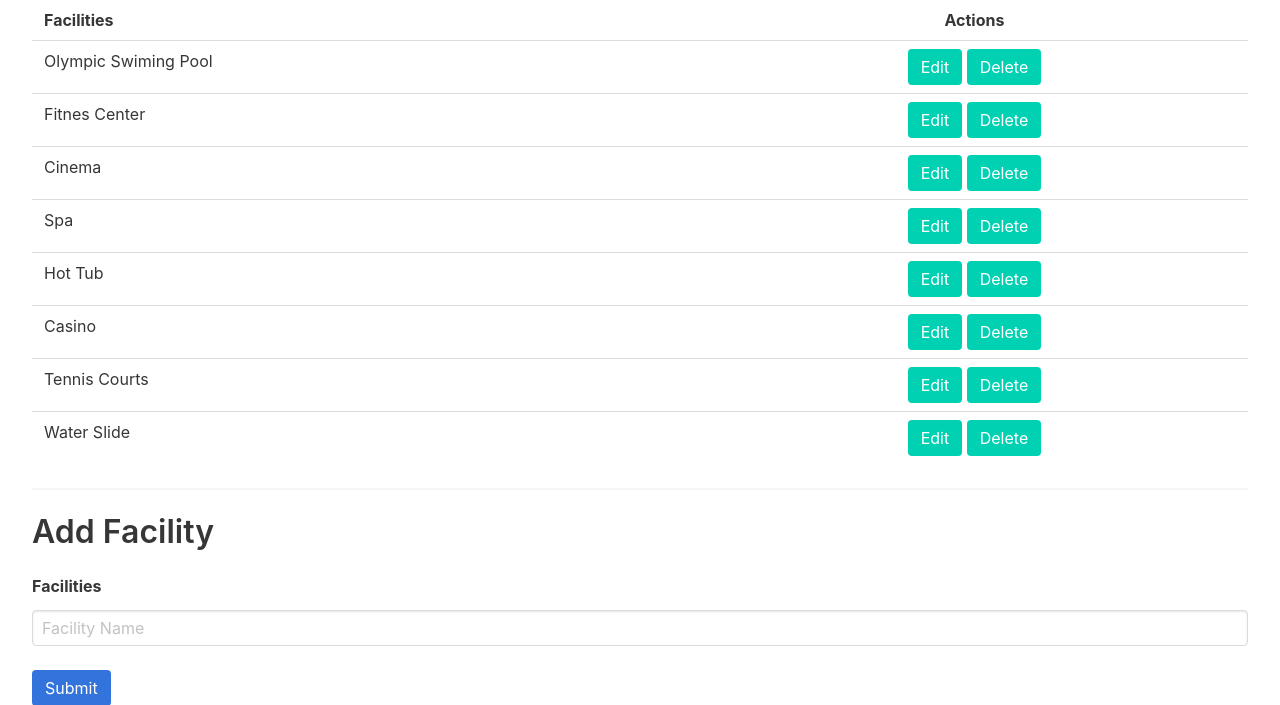
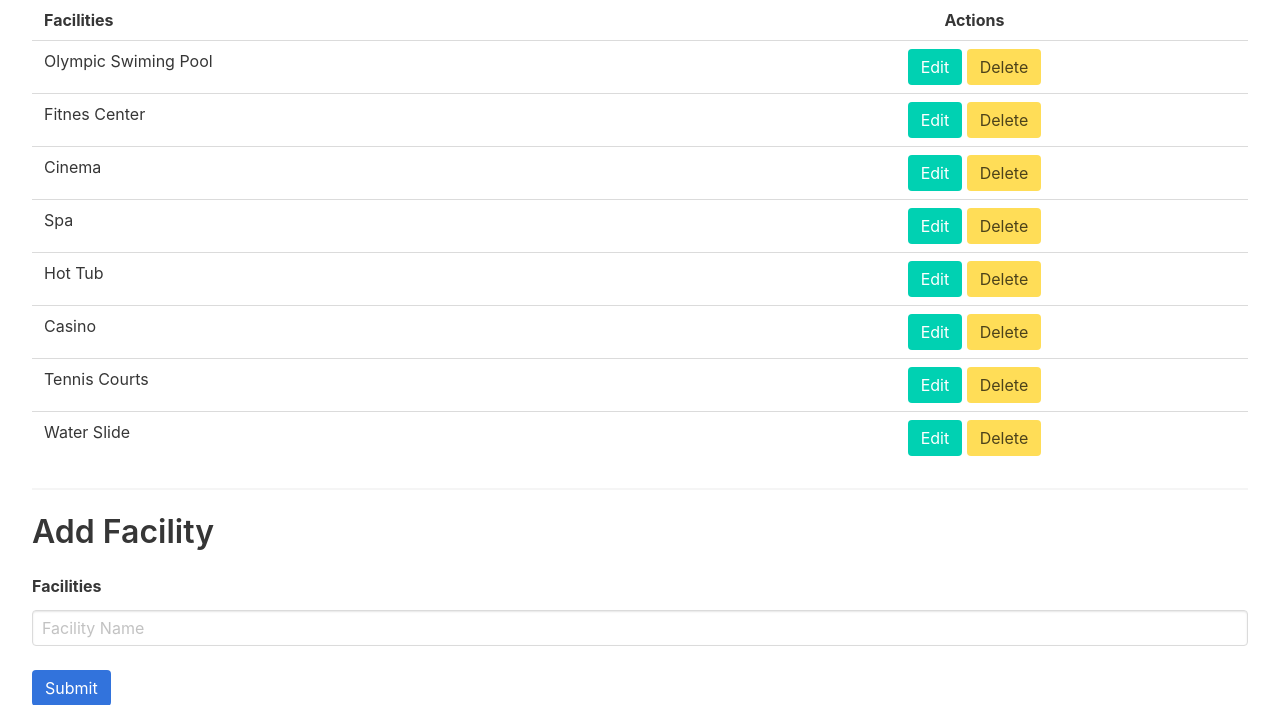
Before and after one commit to cesarreboucas/CruisesProject, a PHP site: page /facilities.php in a window 1280 px wide. Shown: the part 52-757 px from the top of the page. Run offline with PHP 8.4, Linux system fonts and the light colour scheme; data comes from the database, SQL or seed files in the repository.

Commit message:
page standard

```diff
--- a/inc/utilities/PageFacilities.class.php
+++ b/inc/utilities/PageFacilities.class.php
@@ -15,7 +15,7 @@ class PageFacilities{
                     <td>'.$facility->getName().'</td>
                     <td style="text-align:center;">
                     <a href="'.$_SERVER['PHP_SELF'].'?action=edit&id='.$facility->getId().'" class="button is-primary">Edit</a>
-                    <a href="'.$_SERVER['PHP_SELF'].'?action=delete&id='.$facility->getId().'" class="button is-primary">Delete</a>
+                    <a href="'.$_SERVER['PHP_SELF'].'?action=delete&id='.$facility->getId().'" class="button is-warning">Delete</a>
                     </td>
                 </tr>';
             }
--- a/inc/utilities/PageFacilitiesShip.class.php
+++ b/inc/utilities/PageFacilitiesShip.class.php
@@ -20,7 +20,7 @@ class PageFacilitiesShip{
                 <td>'.$sf->facilityName.'</td>
                 <td style="text-align:center;">
                     <a href="'.$_SERVER['PHP_SELF'].'?action=edit&id='.$sf->getID().'"class="button is-primary">Edit</a>
-                    <a href="'.$_SERVER['PHP_SELF'].'?action=delete&id='.$sf->getID().'"class="button is-primary">Delete</a>
+                    <a href="'.$_SERVER['PHP_SELF'].'?action=delete&id='.$sf->getID().'"class="button is-warning">Delete</a>
                     </td>
             </tr>';
         }
```
